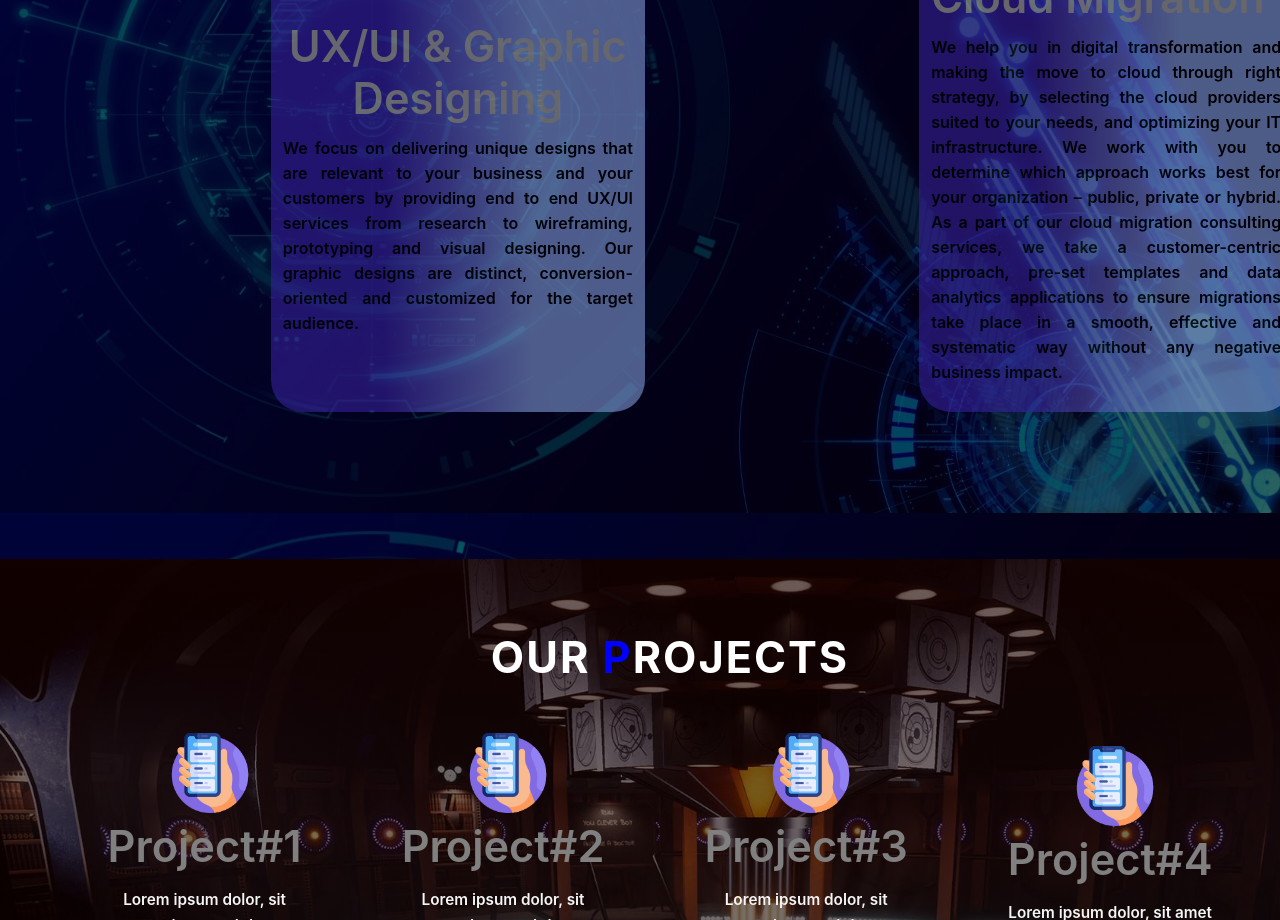
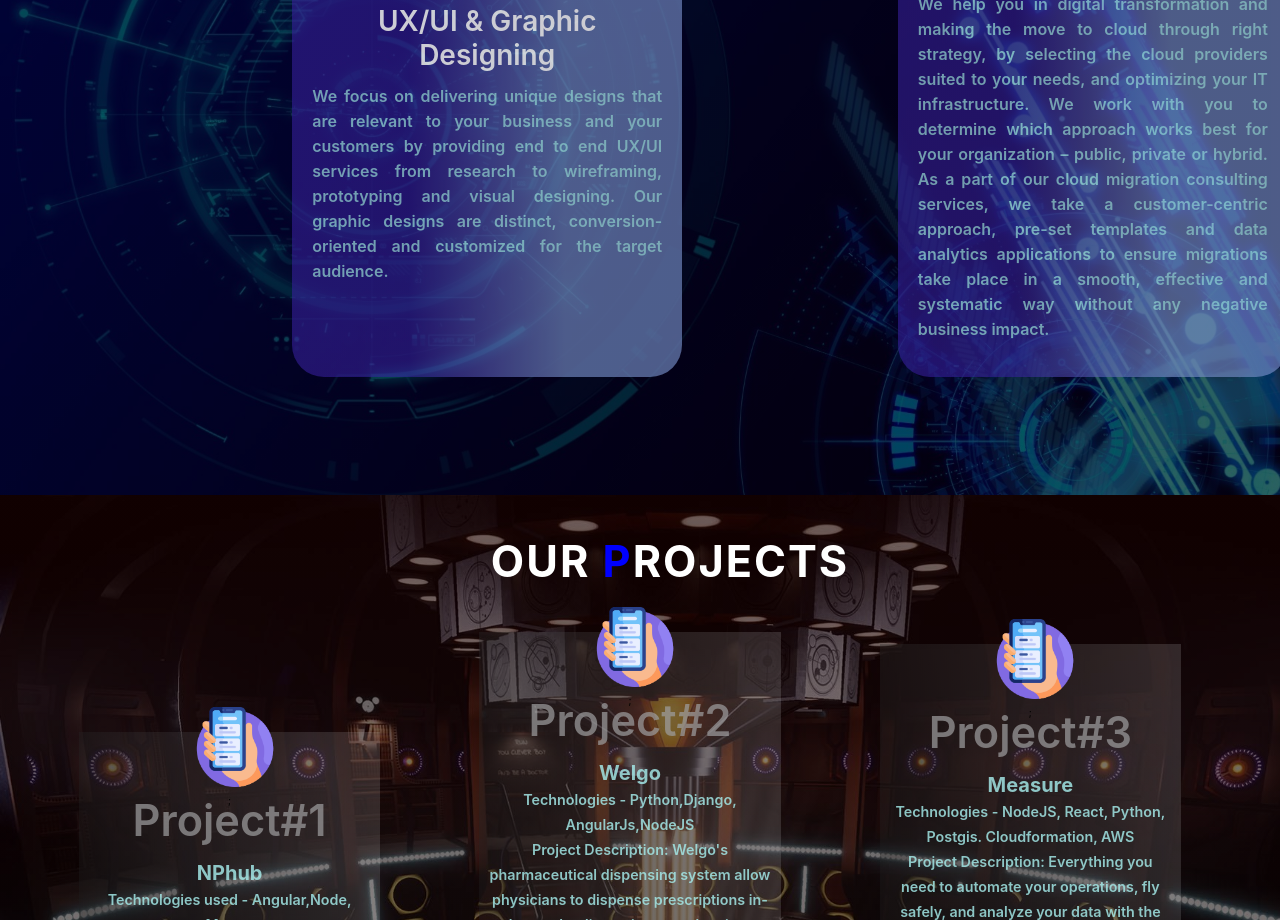
Before and after one commit to tardis-pro/tardis-portfolio, a React (Create React App) app in the folder tardis/: page / in a window 1280 px wide. Shown: the part 1880-2800 px from the top of the page. Built offline with nearby package versions, Linux system fonts and the light colour scheme.

Commit message:
added content and some styling

```diff
--- a/tardis/src/Components/ContactForm.css
+++ b/tardis/src/Components/ContactForm.css
@@ -209,7 +209,7 @@
   -ms-transition: all 250ms ease;
   -o-transition: all 250ms ease;
   transition: all 250ms ease;
-  color: #5e5e5e;
+  color: #f6f2f2;
   text-indent: 15%;
 }
 .input_wrapper input[type="text"]:focus {
--- a/tardis/src/Components/Main.css
+++ b/tardis/src/Components/Main.css
@@ -34,8 +34,8 @@
   overflow: hidden;
 }
 
-.container h2 {
-  color: grey;
+ h2 {
+  color: rgb(161, 160, 160);
   width: fit-content;
   font-size: 4.33rem;
   animation-delay: 1.5s;
@@ -43,7 +43,7 @@
   display: block;
 }
 
-.container h2:hover {
+ h2:hover {
   color: #ffff;
   text-shadow: black;
 }
--- a/tardis/src/Components/OurProjects.css
+++ b/tardis/src/Components/OurProjects.css
@@ -1,4 +1,4 @@
-.container {
+/* .container {
   min-height: 100vh;
   width: 100vw;
   display: flex;
@@ -6,9 +6,9 @@
   justify-content: center;
   place-content: top;
   flex-wrap: wrap;
-  overflow: hidden;
+  overflow: hidden; */
 
-}
+
 #project {
   background: linear-gradient(rgba(27, 1, 1, 0.623), rgba(0, 0, 0, 0.5)),
     url(./img/img32.jpg);
@@ -20,6 +20,7 @@
   flex-direction: column;
   justify-content: center;
   text-align: center;
+  align-items: flex-start;
   max-width: 3000px;
   margin-top: 0px;
   padding: 10px;
@@ -50,25 +51,25 @@
 #project .project-bottom {
   display: flex;
   align-items: center;
-  justify-content: center;
+  justify-content:space-evenly;
   flex-wrap: wrap;
 }
 
 #project .project-item {
-  flex-basis: 30%;
+  flex-basis: 22%;
   display: flex;
-  width: 100%;
+  width: auto;
   left: -10px;
   /* align-items: flex-start; */
-  justify-content: center;
-  align-content: center;
+  justify-content: space-evenly;
+  text-align: top;
   flex-direction: row;
-  padding: 18px;
-  border-radius: 10px;
+  padding: 10px;
+  border-radius: 10%;
   /* background-image: url(./img/img41.jpg); */
   /* background-size: contain;
   background-repeat: no-repeat; */
-  margin: 50px;
+  margin:10px;
   float:left;
   position: relative;
   z-index: 1;
@@ -82,8 +83,8 @@
   top: 0;
   height: 100%;
   width: 100%;
-  /* background-image: linear-gradient(80deg, #132840 0%, #a9cef5 100%) ; */
-  opacity: 0.4;
+  background-image: linear-gradient(80deg, #1111117c 0%, #f3f5f62f 100%) ;
+  opacity: 0.8;
   z-index: -1;
 }
 
@@ -93,6 +94,8 @@
   margin-top: -40px;
   object-position: center;
   position: relative;
+  display: inline-block;
+
 }
 
 .project-item .picon img {
@@ -103,30 +106,33 @@
 }
 
 .pdesc h2 {
-  color: rgba(55, 63, 94, 0.563);
+  color: rgba(158, 158, 159, 0.711);
   font-size: 4.33rem;
   position: relative;
-  display: block;
+  display: inline-block;
   width: auto;
   /* width: 250px; */
   font-weight: 600;
   margin-top: 12px;
   text-align: center;
+  place-content: center;
 }
 
 .pdesc p {
-  color: whitesmoke;
-  font-size: 1.53rem;
+  color: rgba(164, 233, 232, 0.833) ;
+  font-size: 1.43rem;
   animation-delay: 1.5s;
   position: relative;
-  display: block;
+  display: inline-block;
   width: 100%;
   margin-top: 15px;
   font-weight: 600;
   line-height: 25px;
+  justify-self: stretch;
+  text-shadow: rgba(13, 13, 14, 0.762);
 }
 
-@media only screen and (min-width: 300px) {
+@media only screen and (max-width: 300px) {
   #project .project-bottom .project-item {
     flex-basis: 10%;
     margin: 2.5%;
--- a/tardis/src/Components/OurProjects.js
+++ b/tardis/src/Components/OurProjects.js
@@ -1,6 +1,6 @@
 import React from "react";
 import "./OurProjects.css";
-import app from './img/app.png';
+import app from "./img/app.png";
 
 const OurProjects = () => {
   return (
@@ -22,60 +22,78 @@ const OurProjects = () => {
                 <div className="pdesc">
                   <h2>Project#1</h2>
                   <p>
-                    Lorem ipsum dolor, sit amet consectetur adipisicing elit.
-                    Deleniti porro fugiat ducimus incidunt vitae sequi, nemo
-                    aspernatur quo non, provident debitis minima a, odio nisi
-                    laborum! Numquam et omnis aperiam.iat ducimus incidunt vitae
-                    sequi, nemo aspernatur quo non, provident debitis minima a,
-                    odio nisi laborum! Numquam et omnis aperiam.
+                    <b style={{ fontSize: "20px" }}> NPhub</b> <br />
+                    Technologies used - Angular,Node, Mongo <br /> Project
+                    Description: Find the perfect preceptor &amp; speed through
+                    your paperwork process. <br /> • Developed UI screens from
+                    mockups provided. <br />• Created and integrated APIs with
+                    frontend.
+                    <br /> • Interfaced with different 3rd party services such
+                    as Stripe, PandaDocs.
                   </p>
                 </div>
               </div>
               <div className="project-item">
                 <div className="picon">
-                <img src={app} alt="app" />;
+                  <img src={app} alt="app" />;
                 </div>
                 <div className="pdesc">
                   <h2>Project#2</h2>
                   <p>
-                    Lorem ipsum dolor, sit amet consectetur adipisicing elit.
-                    Deleniti porro fugiat ducimus incidunt vitae sequi, nemo
-                    aspernatur quo non, provident debitis minima a, odio nisi
-                    laborum! Numquam et omnis aperiam.iat ducimus incidunt vitae
-                    sequi, nemo aspernatur quo non, provident debitis minima a,
-                    odio nisi laborum! Numquam et omnis aperiam.
+                    <b style={{ fontSize: "20px" }}> Welgo</b> <br />
+                    Technologies - Python,Django, AngularJs,NodeJS <br />{" "}
+                    Project Description: Welgo's pharmaceutical dispensing
+                    system allow physicians to dispense prescriptions in-house,
+                    leading to increased patient compliance and satisfaction.{" "}
+                    <br />• Worked with Django to develop REST endpoints for
+                    different services and data. <br />• Worked on integrating
+                    wacom signature device with the frontend. <br />• Integrated
+                    Twilio for sending out notifications. <br />• Used
+                    Websockets for real time notifications. <br /> • Worked with
+                    AngularJs to develop reusable components used across the
+                    product.
                   </p>
                 </div>
               </div>
               <div className="project-item">
                 <div className="picon">
-                <img src={app} alt="app" />;
+                  <img src={app} alt="app" />;
                 </div>
                 <div className="pdesc">
                   <h2>Project#3</h2>
                   <p>
-                    Lorem ipsum dolor, sit amet consectetur adipisicing elit.
-                    Deleniti porro fugiat ducimus incidunt vitae sequi, nemo
-                    aspernatur quo non, provident debitis minima a, odio nisi
-                    laborum! Numquam et omnis aperiam.iat ducimus incidunt vitae
-                    sequi, nemo aspernatur quo non, provident debitis minima a,
-                    odio nisi laborum! Numquam et omnis aperiam.
+                    <b style={{ fontSize: "20px" }}> Measure </b> <br />
+                    Technologies - NodeJS, React, Python, Postgis.
+                    Cloudformation, AWS <br /> Project Description: Everything
+                    you need to automate your operations, fly safely, and
+                    analyze your data with the power of Pix4D. <br />• Worked on
+                    different ETL workflows.
+                    <br /> • Designed and developed various microservices for
+                    handling big data. <br />• Developed a generic map interface
+                    for the frontend with support for multiple visualization
+                    options <br />• Set up automated provisioning and deployment
+                    pipelines for each component in the stack. <br />• Worked
+                    with different satellite/drone imagery datasets for
+                    historical data and predictive analysis.
                   </p>
                 </div>
               </div>
               <div className="project-item">
                 <div className="picon">
-                <img src={app} alt="app" />;
+                  <img src={app} alt="app" />;
                 </div>
                 <div className="pdesc">
                   <h2>Project#4</h2>
                   <p>
-                    Lorem ipsum dolor, sit amet consectetur adipisicing elit.
-                    Deleniti porro fugiat ducimus incidunt vitae sequi, nemo
-                    aspernatur quo non, provident debitis minima a, odio nisi
-                    laborum! Numquam et omnis aperiam.iat ducimus incidunt vitae
-                    sequi, nemo aspernatur quo non, provident debitis minima a,
-                    odio nisi laborum! Numquam et omnis aperiam.
+                    <b style={{ fontSize: "20px" }}> Geospoc </b> <br />• Worked
+                    on different stacks around cloud computing. <br />• Designed and
+                    developed various enterprise grade solutions <br />• Contributed
+                    to inhouse built SaaS and Paas platforms.<br /> • Started as an
+                    individual contributor, currently leading a team of 7
+                    developers.<br /> • Working experience in major phases of product
+                    development like requirement gathering, design, development,
+                    deployment, and unit testing. <br />• Setup CI-CD pipelines for
+                    inhouse products and services.
                   </p>
                 </div>
               </div>
--- a/tardis/src/Components/OurServices.css
+++ b/tardis/src/Components/OurServices.css
@@ -67,13 +67,13 @@
   flex-basis: 350px;
   flex-shrink: 2;
   width: 1500px;
-  height: 480px;
+  height: 460px;
   /* align-items: flex-start; */
   justify-content: center;
   align-content: center;
   flex-direction: column;
-  padding: 12px;
-  margin: 9%;
+  padding: 20px;
+  margin: 7%;
   margin-top: 6%;
   position: relative;
   z-index: 1;
@@ -128,7 +128,7 @@
 #service .service-item:hover {
   cursor: pointer;
   box-shadow: none;
-  box-shadow: 11px 11px 18px #9b9b9b, -11px -11px 18px #ffffffc1;
+  box-shadow: 9px 9px 9px #878888, 9px 9px 9px #878888;
 }
 
 #service .service-item:hover img {
@@ -138,7 +138,7 @@
 
 #service .service-item:hover {
   transform: scale(1.10);
-  color: #f8f9fa;
+  color: #878888;
 }
 
 .service-item .icon img {
@@ -151,7 +151,7 @@
 
 .desc h2 {
   color: white;
-  font-size: 1rem;
+  font-size: 2.8rem;
   animation-delay: 1.5s;
   position: relative;
   display: inline-flex;
@@ -164,8 +164,12 @@
   align-self: center;
   }
 
+/* #service .service-item p:hover {
+        color: #bfefef;
+  } */
+
 .desc p {
-  color: black;
+  color: rgba(164, 233, 232, 0.833);
   font-size: 1.6rem;
   animation: 2s ease-in-out infinite;
   animation-delay: 1.5s;
```
